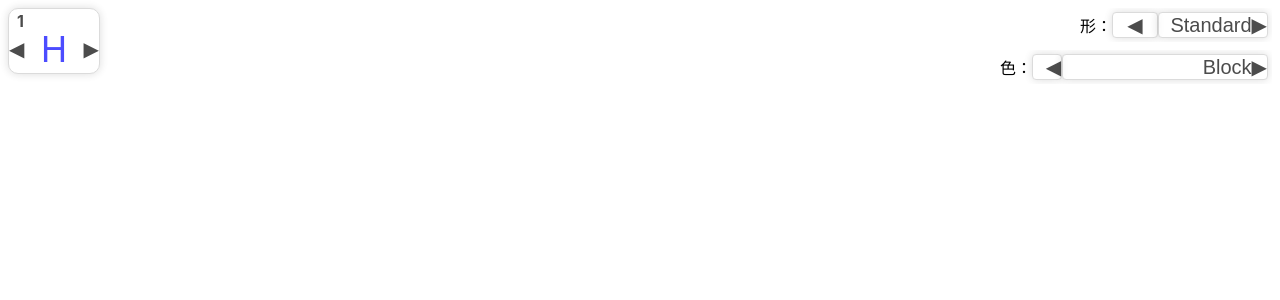
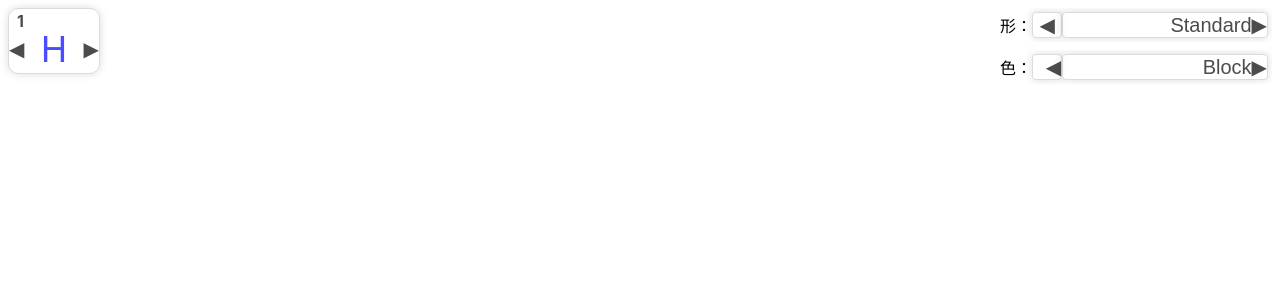
Before and after one commit to antiborder/periodic_table, a React (Create React App) app: page / in a window 1280 px wide. Shown: the top 300 px of the page. Built offline with nearby package versions, Linux system fonts and the light colour scheme; no server answers.

Commit message:
resize shape panel

```diff
--- a/src/App.js
+++ b/src/App.js
@@ -38,7 +38,7 @@ function App() {
     height: window.innerHeight
   });
 
-  const [count, setCount] = useState(windowSize.width>800 ? 1000 : 1001)
+  const [count, setCount] = useState(windowSize.width>800 ? 1000 : 1003)
   const [characteristicCount, setCharacteristicCount] = useState(0)
   const [atomicNumber, setAtomicNumber] = useState(1)
   const [isModalVisible, setIsModalVisible] = useState(0)
--- a/src/ShapePanel.js
+++ b/src/ShapePanel.js
@@ -39,14 +39,8 @@ const StyledShapePanel = styled.div`
   position: fixed;
   top: 8px;
   right: 8px;
-  //background-color: white;
-  //opacity: 0.7;
-  //border: 1px solid #ccc;
-  //border-radius: 10px;
-  //font-size:12px;
-  //box-shadow: 0 0 10px rgba(0, 0, 0, 0.2);
   z-index: 800;
-  width: 200px;
+  width: 280px;
   height: 36px;
   padding:0px;
   text-align: center;
@@ -87,7 +81,7 @@ const StyledShapePanel = styled.div`
     cursor: pointer;
   }
   .shapeUpButton{
-    width:120px;
+    width:350px;
     background-color: white;
     opacity: 0.7;
     text-align:right;
@@ -101,7 +95,7 @@ const StyledShapePanel = styled.div`
   }
 
   .shape{
-    width:200px;
+    width:240px;
     background-color:transparent;
     padding:0px;
     font-size:20px;
```
